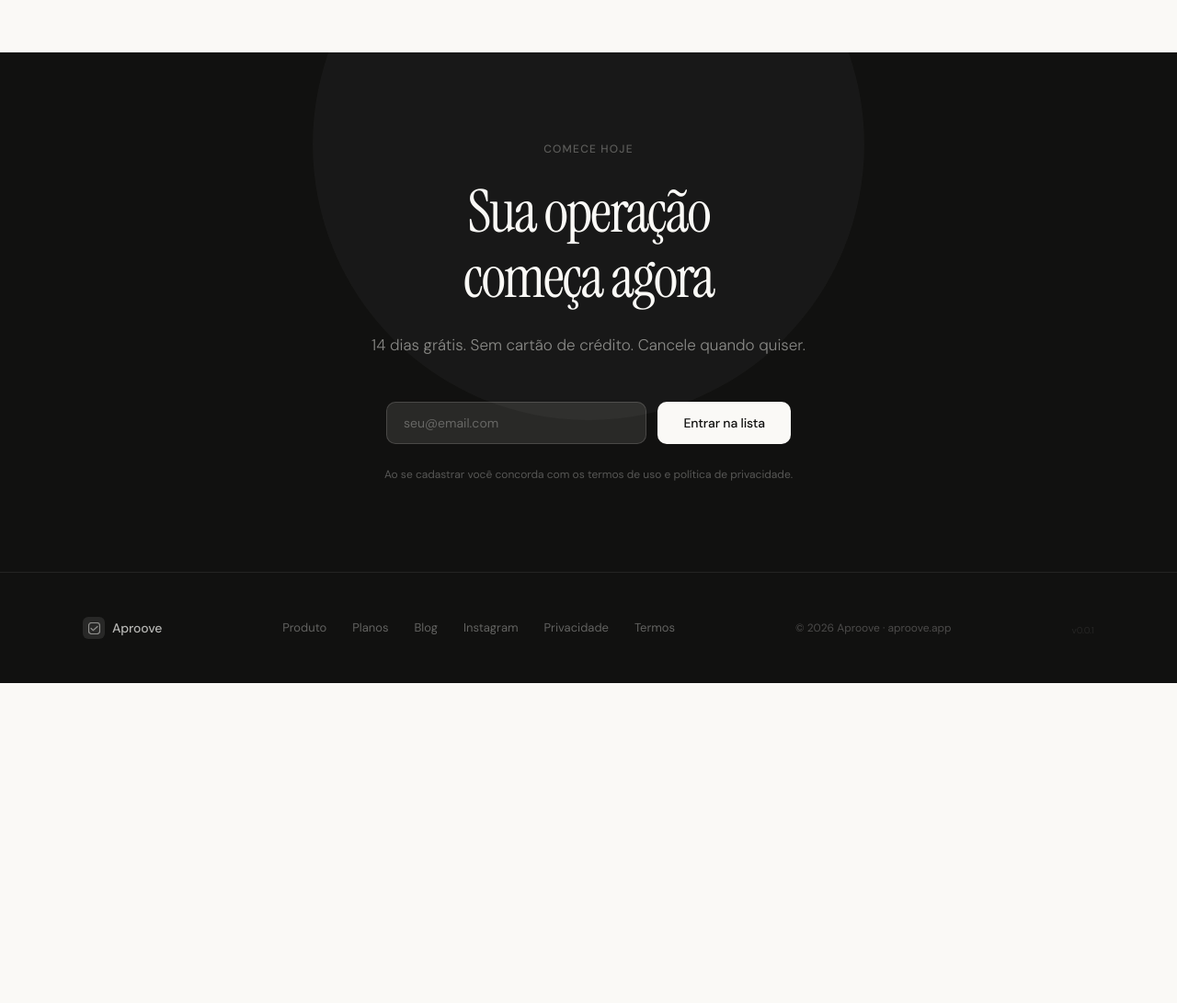
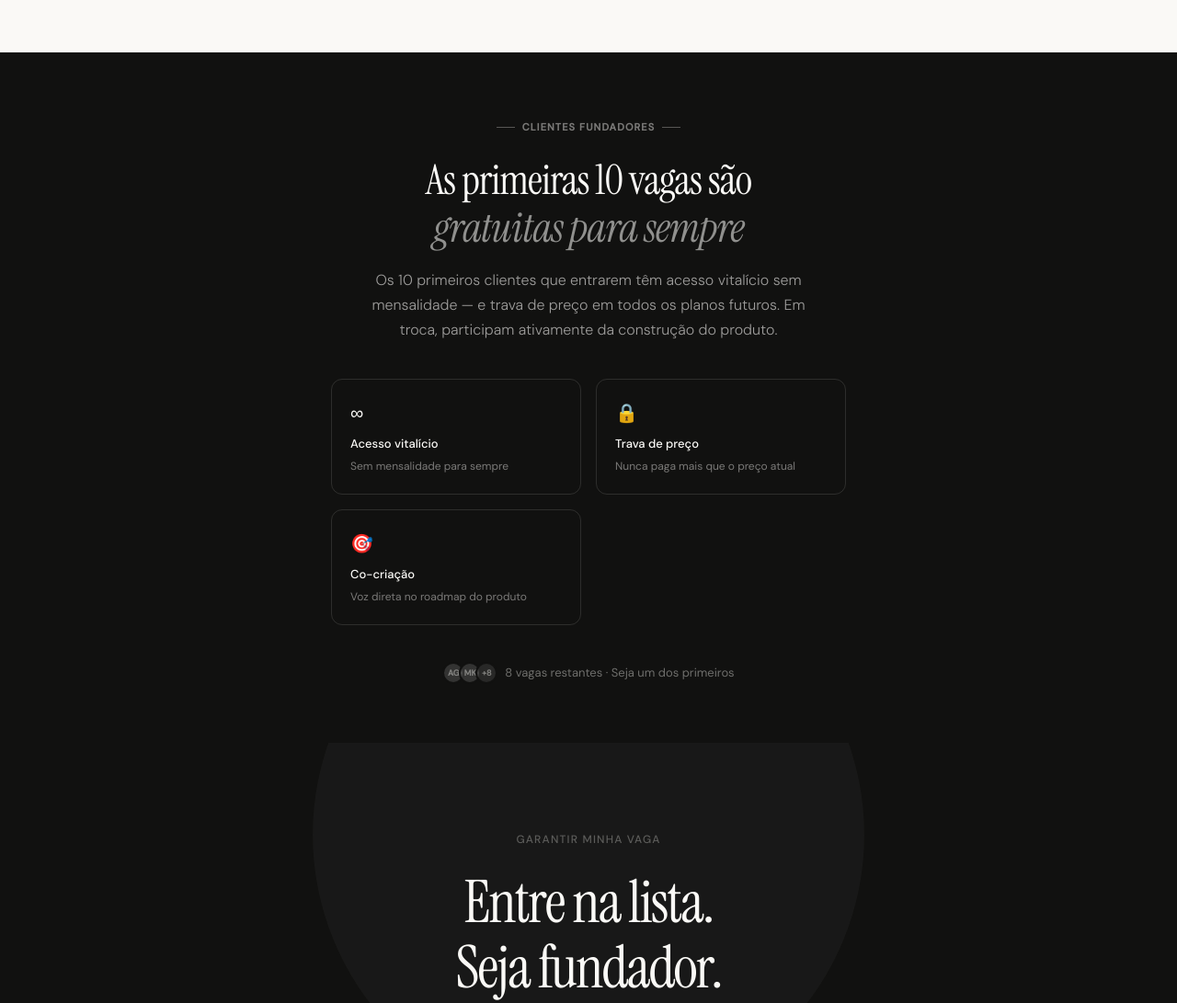
Before and after one commit to Project-Aproove/aproove, a plain HTML site: page index.html in a window 1280 px wide. Shown: the part 6580-7671 px from the top of the page at 92% size. Before the commit the page ends 7323 px from the top, so only its background shows below. Drawn offline with nearby package versions, Linux system fonts and the light colour scheme.

Commit message:
deploy: v$(cat version.json | python3 -c "import sys,json; print(json.load(sys.stdin)['version'])") 1f63bc37593beaf10bd5bb2daba1c3443d24d864

```diff
--- a/index.html
+++ b/index.html
@@ -1156,12 +1156,54 @@ footer {
   </div>
 </section>
 
+<!-- FOUNDING CUSTOMERS -->
+<section style="background:var(--ink);color:var(--paper);padding:4rem 2rem;">
+  <div class="container-sm" style="text-align:center;">
+    <div style="display:inline-flex;align-items:center;gap:.5rem;font-size:11px;font-weight:600;letter-spacing:.1em;text-transform:uppercase;color:rgba(250,249,246,.45);margin-bottom:1.5rem;">
+      <span style="width:20px;height:1px;background:rgba(250,249,246,.3);display:inline-block;"></span>
+      Clientes Fundadores
+      <span style="width:20px;height:1px;background:rgba(250,249,246,.3);display:inline-block;"></span>
+    </div>
+    <h2 style="font-family:'Instrument Serif',serif;font-size:clamp(1.8rem,3.5vw,2.8rem);font-weight:400;line-height:1.15;letter-spacing:-.02em;margin-bottom:1rem;">
+      As primeiras 10 vagas são<br><em style="font-style:italic;color:rgba(250,249,246,.55);">gratuitas para sempre</em>
+    </h2>
+    <p style="font-size:16px;color:rgba(250,249,246,.6);line-height:1.7;max-width:480px;margin:0 auto 2.5rem;font-weight:300;">
+      Os 10 primeiros clientes que entrarem têm acesso vitalício sem mensalidade — e trava de preço em todos os planos futuros. Em troca, participam ativamente da construção do produto.
+    </p>
+    <div style="display:grid;grid-template-columns:repeat(auto-fit,minmax(180px,1fr));gap:1rem;max-width:560px;margin:0 auto 2.5rem;">
+      <div style="padding:1.25rem;border:1px solid rgba(250,249,246,.12);border-radius:12px;text-align:left;">
+        <div style="font-size:20px;margin-bottom:.5rem;">∞</div>
+        <div style="font-size:13px;font-weight:500;color:var(--paper);margin-bottom:.25rem;">Acesso vitalício</div>
+        <div style="font-size:12px;color:rgba(250,249,246,.45);">Sem mensalidade para sempre</div>
+      </div>
+      <div style="padding:1.25rem;border:1px solid rgba(250,249,246,.12);border-radius:12px;text-align:left;">
+        <div style="font-size:20px;margin-bottom:.5rem;">🔒</div>
+        <div style="font-size:13px;font-weight:500;color:var(--paper);margin-bottom:.25rem;">Trava de preço</div>
+        <div style="font-size:12px;color:rgba(250,249,246,.45);">Nunca paga mais que o preço atual</div>
+      </div>
+      <div style="padding:1.25rem;border:1px solid rgba(250,249,246,.12);border-radius:12px;text-align:left;">
+        <div style="font-size:20px;margin-bottom:.5rem;">🎯</div>
+        <div style="font-size:13px;font-weight:500;color:var(--paper);margin-bottom:.25rem;">Co-criação</div>
+        <div style="font-size:12px;color:rgba(250,249,246,.45);">Voz direta no roadmap do produto</div>
+      </div>
+    </div>
+    <div style="display:flex;align-items:center;justify-content:center;gap:.5rem;font-size:13px;color:rgba(250,249,246,.4);">
+      <div style="display:flex;gap:-4px;">
+        <div style="width:24px;height:24px;border-radius:50%;background:rgba(250,249,246,.15);border:2px solid var(--ink);display:flex;align-items:center;justify-content:center;font-size:9px;font-weight:600;">AG</div>
+        <div style="width:24px;height:24px;border-radius:50%;background:rgba(250,249,246,.15);border:2px solid var(--ink);display:flex;align-items:center;justify-content:center;font-size:9px;font-weight:600;margin-left:-6px;">MK</div>
+        <div style="width:24px;height:24px;border-radius:50%;background:rgba(250,249,246,.1);border:2px solid var(--ink);display:flex;align-items:center;justify-content:center;font-size:9px;font-weight:600;margin-left:-6px;">+8</div>
+      </div>
+      <span>8 vagas restantes · Seja um dos primeiros</span>
+    </div>
+  </div>
+</section>
+
 <!-- CTA -->
 <section class="cta-section" id="comecar">
   <div class="container-sm">
-    <div class="cta-label">Comece hoje</div>
-    <h2 class="cta-headline">Sua operação<br>começa agora</h2>
-    <p class="cta-sub">14 dias grátis. Sem cartão de crédito. Cancele quando quiser.</p>
+    <div class="cta-label">Garantir minha vaga</div>
+    <h2 class="cta-headline">Entre na lista.<br>Seja fundador.</h2>
+    <p class="cta-sub">Primeiros a entrar, primeiros a usar. Sem cartão de crédito agora.</p>
     <form class="cta-form" onsubmit="submitForm(event)">
       <input class="cta-input" type="email" id="email-input" placeholder="seu@email.com" required>
       <button class="btn-cta-submit" type="submit">Entrar na lista</button>
@@ -1211,14 +1253,33 @@ var observer = new IntersectionObserver(function(entries) {
 }, { threshold: 0.12 });
 document.querySelectorAll('.reveal').forEach(function(el) { observer.observe(el); });
 
-// Form submit
+// Form submit — envia para Formspree e exibe toast
 function submitForm(e) {
   e.preventDefault();
   var email = document.getElementById('email-input').value;
+  var btn = e.target.querySelector('button[type=submit]');
+  var originalText = btn.textContent;
+  btn.disabled = true;
+  btn.textContent = 'Aguarde...';
+
+  fetch('https://formspree.io/f/xojkyqwe', {
+    method: 'POST',
+    headers: { 'Content-Type': 'application/json', 'Accept': 'application/json' },
+    body: JSON.stringify({ email: email, source: 'landing-aproove' })
+  })
+  .then(function(r) { return r.json(); })
+  .then(function(data) { showToast(); })
+  .catch(function() { showToast(); }) // fallback: mostra toast mesmo se offline
+  .finally(function() {
+    btn.disabled = false;
+    btn.textContent = originalText;
+    document.getElementById('email-input').value = '';
+  });
+}
+function showToast() {
   var toast = document.getElementById('toast');
   toast.style.display = 'block';
-  document.getElementById('email-input').value = '';
-  setTimeout(function() { toast.style.display = 'none'; }, 4000);
+  setTimeout(function() { toast.style.display = 'none'; }, 5000);
 }
 
 // Nav scroll
--- a/version.json
+++ b/version.json
@@ -1,7 +1,12 @@
 {
-  "version": "0.0.1",
+  "version": "0.0.2",
   "updated_at": "2026-03-18",
   "history": [
+    {
+      "version": "0.0.2",
+      "date": "2026-03-18",
+      "notes": "Primeira entrega — seção Clientes Fundadores, formulário conectado ao Formspree, .nojekyll para GitHub Pages"
+    },
     {
       "version": "0.0.1",
       "date": "2026-03-18",
```
